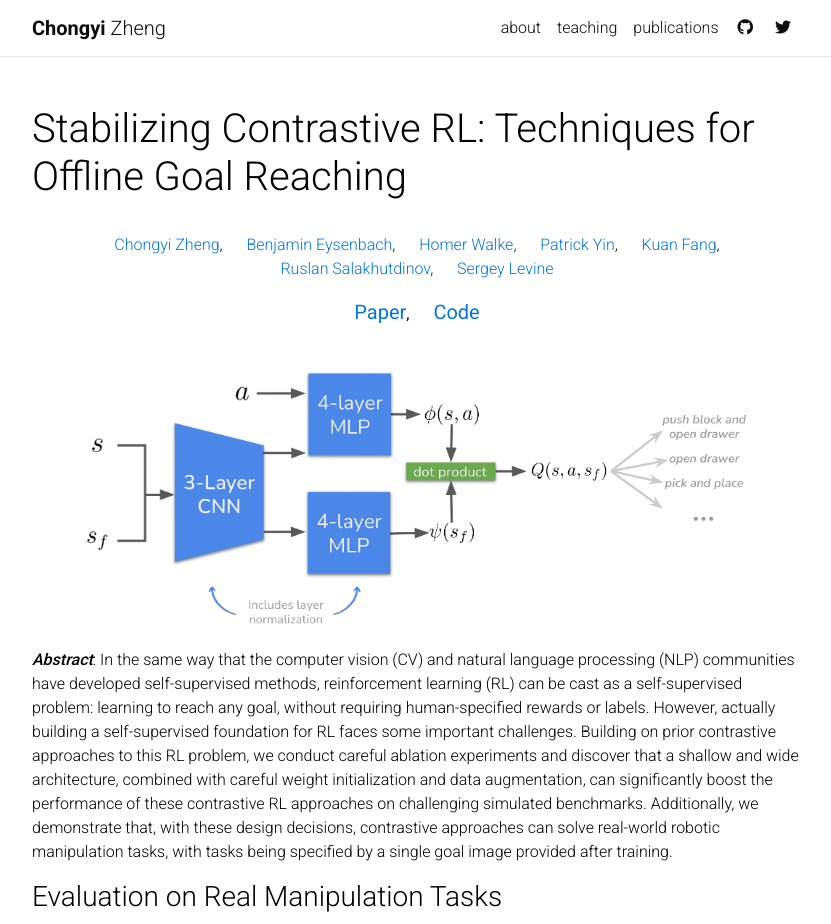
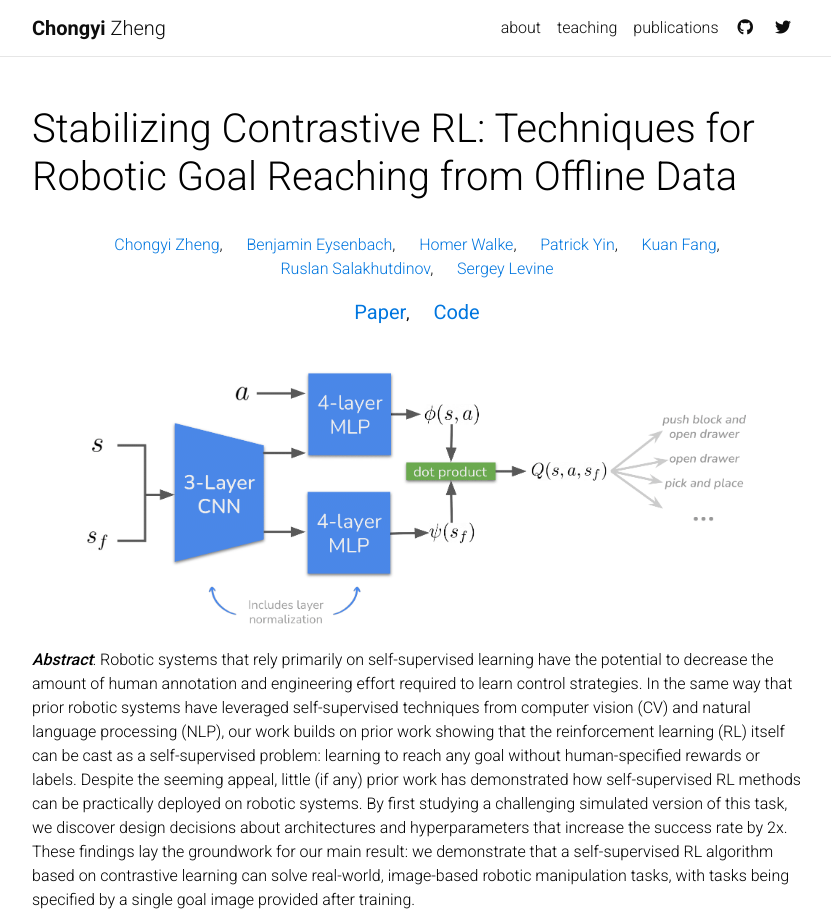
Before and after one commit to chongyi-zheng/chongyi-zheng.github.io, a Jekyll site: the page built from _pages/stable_contrastive_rl.md, in a window 1280 px wide and 1400 px high. Shown: the top 924 px of the window, without its empty margins (223-1054 px from the left). Built offline with Jekyll 4.4.1, drawn with Linux system fonts in a browser that asks for light colours; full-size pictures stand in for the smaller copies a plugin makes; comment, search, counter and statistics services are not loaded; a style sheet for code colours, icons or effects is not loaded.

Commit message:
update stable contrastive rl webpage

```diff
--- a/_pages/stable_contrastive_rl.md
+++ b/_pages/stable_contrastive_rl.md
@@ -1,7 +1,7 @@
 ---
 layout: page
 permalink: /stable_contrastive_rl/
-title: "Stabilizing Contrastive RL: Techniques for Offline Goal Reaching"
+title: "Stabilizing Contrastive RL: Techniques for Robotic Goal Reaching from Offline Data"
 description:
 nav: false
 nav_order: 1
@@ -15,7 +15,7 @@ nav_order: 1
 </p>
 
 *__Abstract__*:
-In the same way that the computer vision (CV) and natural language processing (NLP) communities have developed self-supervised methods, reinforcement learning (RL) can be cast as a self-supervised problem: learning to reach any goal, without requiring human-specified rewards or labels. However, actually building a self-supervised foundation for RL faces some important challenges. Building on prior contrastive approaches to this RL problem, we conduct careful ablation experiments and discover that a shallow and wide architecture, combined with careful weight initialization and data augmentation, can significantly boost the performance of these contrastive RL approaches on challenging simulated benchmarks. Additionally, we demonstrate that, with these design decisions, contrastive approaches can solve real-world robotic manipulation tasks, with tasks being specified by a single goal image provided after training.
+Robotic systems that rely primarily on self-supervised learning have the potential to decrease the amount of human annotation and engineering effort required to learn control strategies. In the same way that prior robotic systems have leveraged self-supervised techniques from computer vision (CV) and natural language processing (NLP), our work builds on prior work showing that the reinforcement learning (RL) itself can be cast as a self-supervised problem: learning to reach any goal without human-specified rewards or labels. Despite the seeming appeal, little (if any) prior work has demonstrated how self-supervised RL methods can be practically deployed on robotic systems. By first studying a challenging simulated version of this task, we discover design decisions about architectures and hyperparameters that increase the success rate by 2x. These findings lay the groundwork for our main result: we demonstrate that a self-supervised RL algorithm based on contrastive learning can solve real-world, image-based robotic manipulation tasks, with tasks being specified by a single goal image provided after training.
 
 ### Evaluation on Real Manipulation Tasks
 
```
